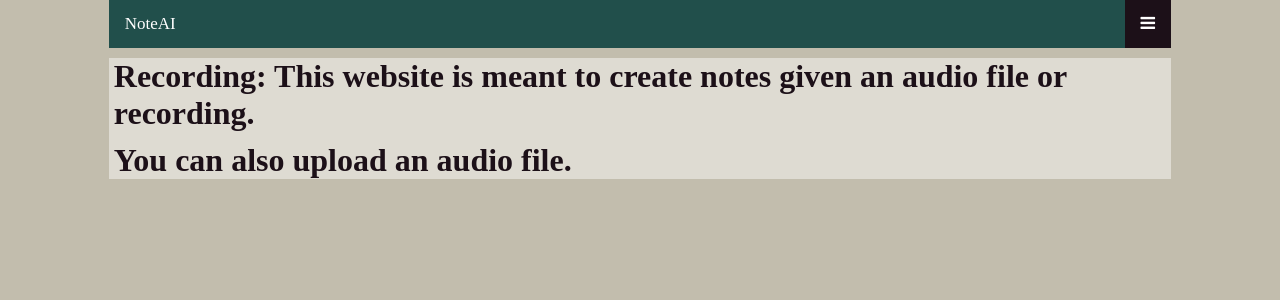
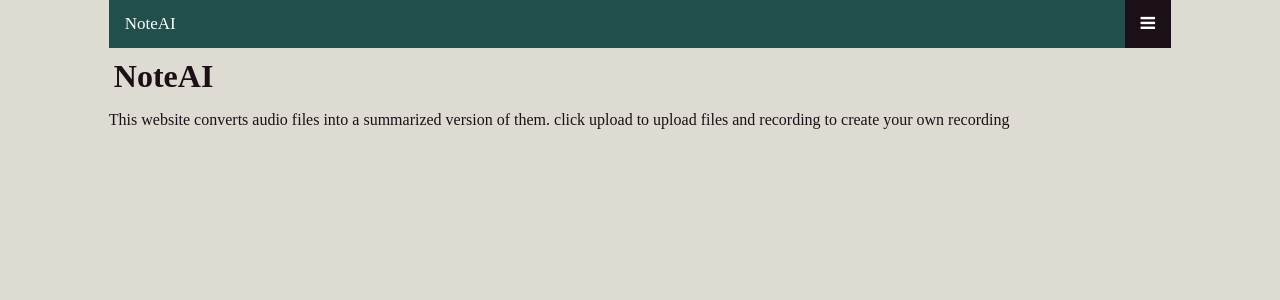
Before and after one commit to AjaySlngh/NoteAI, a Flask app: page / in a window 1280 px wide. Shown: the top 300 px of the page. Run offline with Flask 3, Linux system fonts and the light colour scheme.

Commit message:
Added some titles

```diff
--- a/flaskr/templates/frontPage.html
+++ b/flaskr/templates/frontPage.html
@@ -28,8 +28,8 @@
         </div>
     </header>
     <main>
-        <h1>Recording: This website is meant to create notes given an audio file or recording.</h1>
-        <h1>You can also upload an audio file.</h1>
+        <h1>NoteAI</h1>
+        <p>This website converts audio files into a summarized version of them. click upload to upload files and recording to create your own recording</p>
     </main>
     <footer>
 
--- a/flaskr/templates/recording.html
+++ b/flaskr/templates/recording.html
@@ -28,6 +28,8 @@
         </div>
     </header>
     <main>
+        <h1>Recording</h1>
+        <p>Click start to record a new audio file</p>
         <h1><button type="button">START</button>
             <button type="button">PAUSE</button>
             <button type="button">STOP</button>
--- a/flaskr/templates/styles.css
+++ b/flaskr/templates/styles.css
@@ -1,5 +1,5 @@
 body{
-    background-color:#C2BDAD;
+    background-color:#DEDBD2;
     margin: 0px 0px;
 }
 h1,h2,h3{
@@ -12,10 +12,8 @@ p{
 }
 
 header,footer,main{
-    border: 0px solid #DEDBD2;
     margin: 0px auto;
     width:83vw;
-    background-color: #DEDBD2;
 }
 
 a:link{
--- a/flaskr/templates/upload.html
+++ b/flaskr/templates/upload.html
@@ -28,6 +28,8 @@
         </div>
     </header>
     <main>
+        <h1>Upload</h1>
+        <p>errrm upload a mp3 file to get some notes</p>
         <form enctype="multipart/form-data" action="uploading" method="post">
             <p>Upload File: <input type="file" name="filename" /></p>
             <p><input type="submit" value="Upload" /></p>
```
